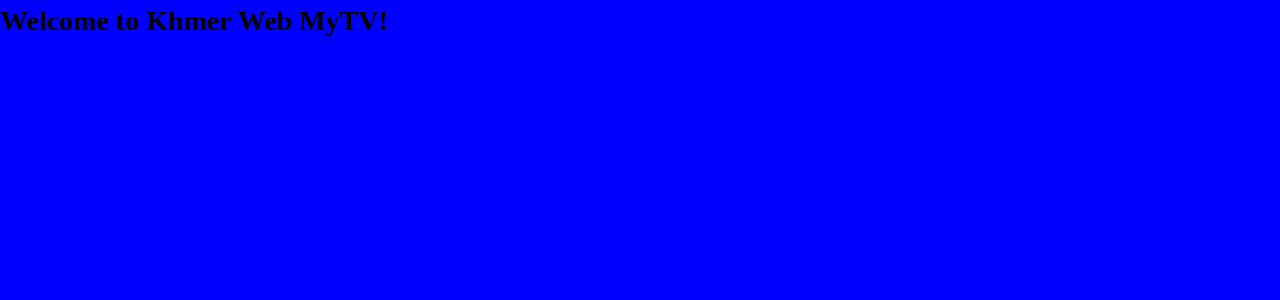
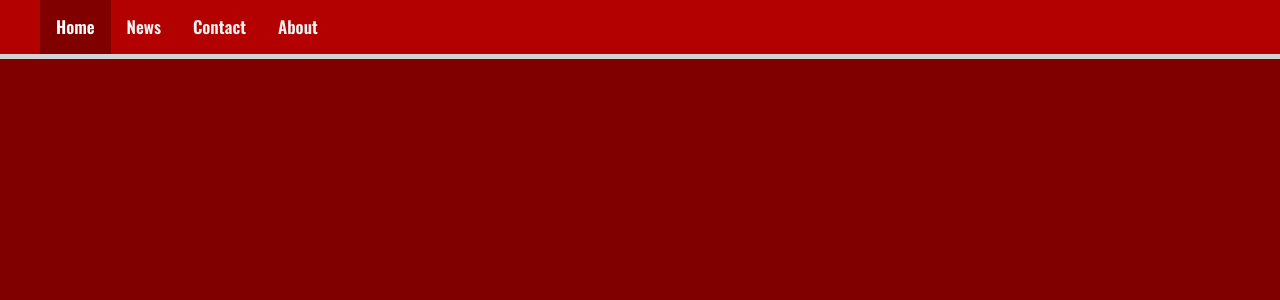
Before and after one commit to Sokhavuth/MYTV, a Django app: page / in a window 1280 px wide. Shown: the top 300 px of the page. Run offline with Django 3.2, Linux system fonts and the light colour scheme.

Commit message:
Make it better

```diff
--- a/home/templates/base.html
+++ b/home/templates/base.html
@@ -8,18 +8,14 @@
 
     {% load static %}
     <link rel="stylesheet" href="{% static 'styles/base.css' %}">
-
+    <link rel="stylesheet" href="{% static 'fonts/setup.css' %}">
     <link rel="icon" href="{% static 'images/site_logo.png' %}" >
 
 
-    {% block head %}<!-- to add -->{% endblock %}
+    {% block insert_into_head %}<!-- to add -->{% endblock %}
   </head>
   <body>
-    {% block menu %}
-    <div class="menu">
-
-    </div>
-    {% endblock %}
+    {% include 'partials/menu.html' %}
 
     {% block main %}
     <div class='main'>
--- a/home/templates/index.html
+++ b/home/templates/index.html
@@ -1,6 +1,2 @@
 
 {% extends "base.html" %}
-
-{% block content %}
-  <h1>Welcome to Khmer Web MyTV!</h1>
-{% endblock %}
--- /dev/null
+++ b/home/templates/partials/menu.html
@@ -0,0 +1,19 @@
+
+{% load static %}
+<link rel="stylesheet" href="{% static 'styles/partials/menu.css' %}">
+<script src='{% static "scripts/partials/menu.js" %}'></script>
+<link rel="stylesheet" href="https://cdnjs.cloudflare.com/ajax/libs/font-awesome/4.7.0/css/font-awesome.min.css">
+
+<section class='top-menu'>
+  <div class='menu-wrpper region'>
+    <div class="topnav" id="myTopnav">
+      <a href="#home" class="active">Home</a>
+      <a href="#news">News</a>
+      <a href="#contact">Contact</a>
+      <a href="#about">About</a>
+      <a href="javascript:void(0);" class="icon" onclick="myFunction()">
+        <i class="fa fa-bars"></i>
+      </a>
+    </div>
+  </div>
+</section>
--- a/static/fonts/setup.css
+++ b/static/fonts/setup.css
@@ -47,3 +47,7 @@
   font-family: Courgette;
   src: url(Courgette.ttf);
 }
+@font-face {
+  font-family: Lobster;
+  src: url(Lobster.ttf);
+}
--- /dev/null
+++ b/static/scripts/partials/menu.js
@@ -0,0 +1,9 @@
+/* Toggle between adding and removing the "responsive" class to topnav when the user clicks on the icon */
+function myFunction() {
+  var x = document.getElementById("myTopnav");
+  if (x.className === "topnav") {
+    x.className += " responsive";
+  } else {
+    x.className = "topnav";
+  }
+}
--- a/static/styles/base.css
+++ b/static/styles/base.css
@@ -12,11 +12,12 @@
   opacity: .7;
 }
 .region{
-  max-width: 1100px;
+  max-width: 1200px;
   margin: 0 auto;
 }
 
 body{
   font: 14px/1.5 Vidaloka, OdorMeanChey;
-  background: blue;
+  background: maroon;
+  color: white;
 }
--- /dev/null
+++ b/static/styles/partials/menu.css
@@ -0,0 +1,59 @@
+
+.top-menu{
+  border-bottom: 5px solid lightgrey;
+}
+
+.top-menu, .topnav{
+  background: #b30000;
+}
+
+.topnav {
+  overflow: hidden;
+}
+
+.topnav a {
+  float: left;
+  display: block;
+  color: #f2f2f2;
+  text-align: center;
+  padding: 14px 16px;
+  text-decoration: none;
+  font-size: 17px;
+  font-family: Oswald;
+}
+
+.topnav a:hover {
+  background-color: #ddd;
+  color: black;
+}
+
+.topnav a.active {
+  background-color: maroon;
+  color: white;
+}
+
+.topnav .icon {
+  display: none;
+}
+
+@media screen and (max-width: 600px) {
+  .topnav a:not(:first-child) {display: none;}
+  .topnav a.icon {
+    float: right;
+    display: block;
+  }
+}
+
+@media screen and (max-width: 600px) {
+  .topnav.responsive {position: relative;}
+  .topnav.responsive a.icon {
+    position: absolute;
+    right: 0;
+    top: 0;
+  }
+  .topnav.responsive a {
+    float: none;
+    display: block;
+    text-align: left;
+  }
+}
```
Also changed, not shown: static/fonts/Lobster.ttf (added).
